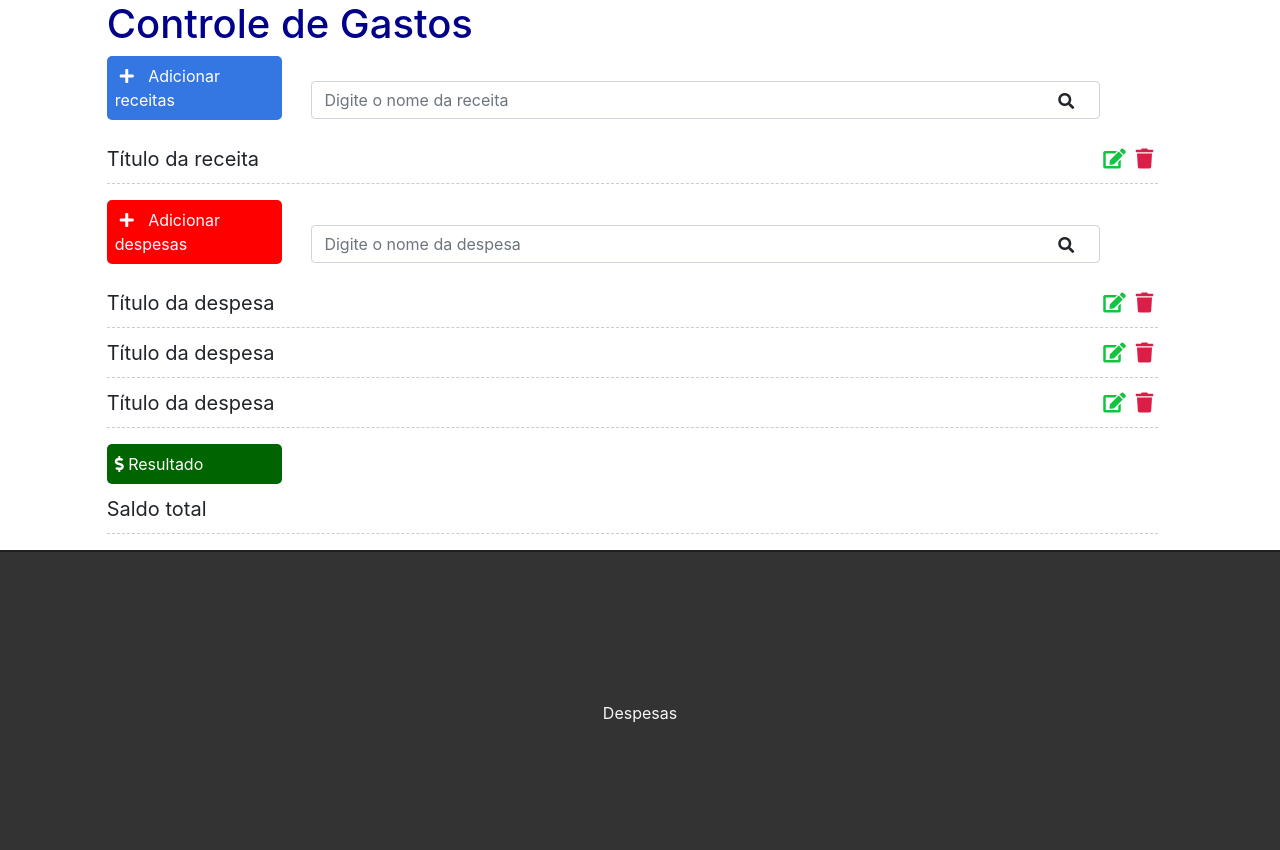
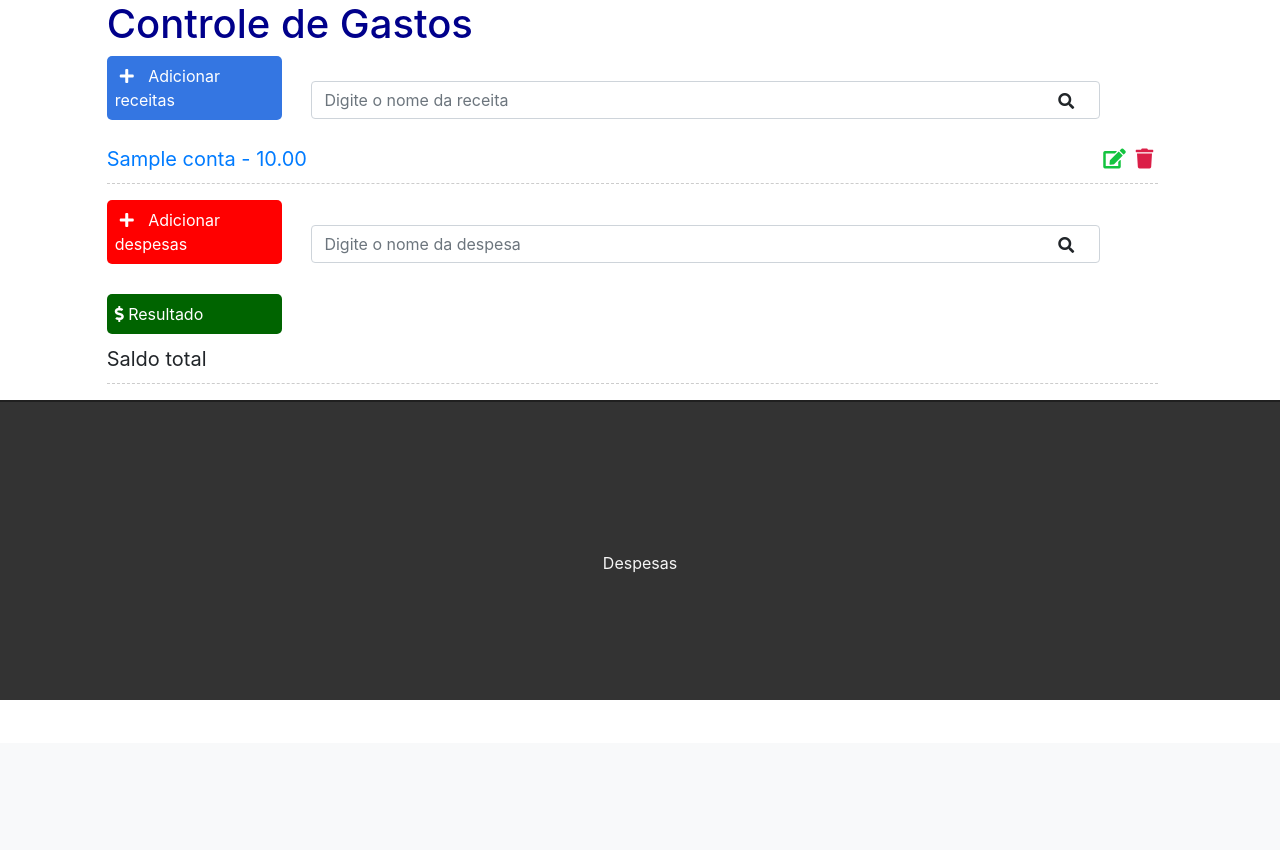
Before and after one commit to taisatavares/controle_gastos, a Django app: page / in a window 1280 px wide. Shown: the part 57-907 px from the top of the page. After the commit the page ends 757 px from the top, so only its background shows below. Run offline with Django 4.2, Linux system fonts and the light colour scheme; tables that the repository leaves empty hold one stand-in row (values such as "Sample post"); some libraries are stand-ins or nearby versions.

Commit message:
estilizando template

```diff
--- a/contas/models.py
+++ b/contas/models.py
@@ -1,7 +1,7 @@
 from django.db import models
 from django.contrib.auth import get_user_model
 
-class Recebimento(models.Model):
+class Conta(models.Model):
     titulo = models.CharField(max_length=255)
     descricao = models.TextField()
     valor = models.DecimalField(max_digits=10, decimal_places=2)
@@ -12,7 +12,8 @@ class Recebimento(models.Model):
     def __str__(self):
         return f'{self.titulo} - {self.valor}'
 
-class Despesas(models.Model):
+
+class Despesa(models.Model):
     titulo = models.CharField(max_length=255)
     descricao = models.TextField()
     valor = models.DecimalField(max_digits=10, decimal_places=2)
--- a/contas/static/css/styles.css
+++ b/contas/static/css/styles.css
@@ -89,11 +89,11 @@ h1 {
     padding-left: 0;
 }
 
-.receita-list {
+.conta-list {
     padding-left: 0;
 }
 
-.receita-item {
+.conta-item {
     list-style: none;
     font-size: 20px;
     height: 50px;
--- a/contas/templates/contas/list.html
+++ b/contas/templates/contas/list.html
@@ -12,12 +12,14 @@
         <input class="form-control" type="text" id="pesquisa" name="search" name="search" placeholder="Digite o nome da receita">
         <i class="fas fa-search"></i>
     </div>
-    <ul class="receita-list">
-        <li class="receita-item">
-            <span>Título da receita</span>
+    <ul class="conta-list">
+        {% for conta in contas %}
+        <li class="conta-item">
+            <span><a href="/conta/{{conta.id}}">{{conta.titulo}} - {{conta.valor}}</a></span>
             <span><i class="fas fa-trash"></i></span>
             <span><i class="fas fa-edit"></i></span>
         </li>
+        {% endfor %}
         </ul>
 </div>
     <div class="offset-1 col-10 list-div">
@@ -29,21 +31,13 @@
         <i class="fas fa-search"></i>
     </div>
     <ul class="despesa-list">
+        {% for despesa in despesas %}
         <li class="despesa-item">
-            <span>Título da despesa</span>
+            <span><a href="/despesa/{{despesa.id}}">{{despesa.titulo}} - {{despesa.valor}}</a></span>
             <span><i class="fas fa-trash"></i></span>
             <span><i class="fas fa-edit"></i></span>
         </li>
-        <li class="despesa-item">
-            <span>Título da despesa</span>
-            <span><i class="fas fa-trash"></i></span>
-            <span><i class="fas fa-edit"></i></span>
-        </li>
-        <li class="despesa-item">
-            <span>Título da despesa</span>
-            <span><i class="fas fa-trash"></i></span>
-            <span><i class="fas fa-edit"></i></span>
-        </li>
+        {% endfor %}
     </ul>
     </div>
     <div class="offset-1 col-10 list-div">
--- a/contas/views.py
+++ b/contas/views.py
@@ -1,11 +1,19 @@
 from django.shortcuts import render
 from django.http import HttpResponse
+from .models import Conta
+from .models import Despesa
+
+def contaList(request):
+    contas = Conta.objects.all()
+    return render(request, 'contas/list.html', {'contas':contas})
+
+def despesaList(request):
+    despesas = Despesa.objects.all()
+    return render(request, 'contas/list.html', {'despesas':despesas})
+
 
 def helloWorld(request):
     return HttpResponse('Hello World!')
 
-def contaList(request):
-    return render(request, 'contas/list.html')
-
 def yourName(request, name):
     return render(request, 'contas/yourname.html', {'name':name})
```
Also changed, not shown: contas/admin.py (+4 -6 lines).
